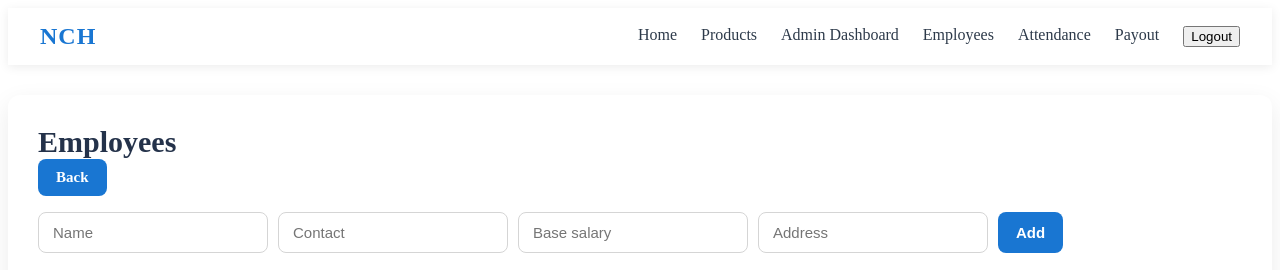
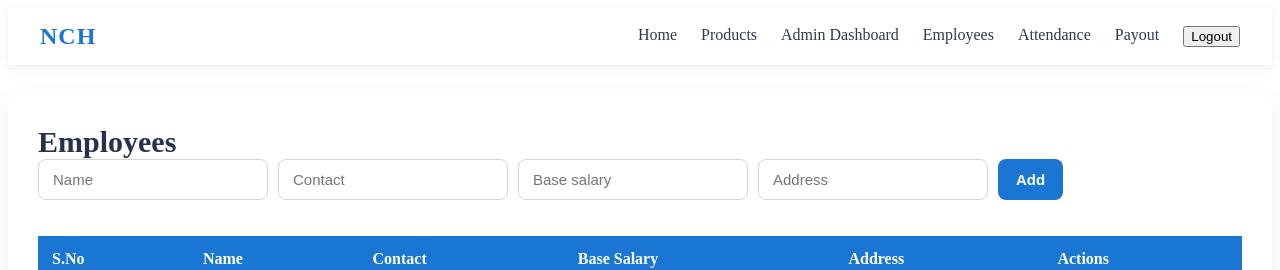
Before and after one commit to suhaibdev/NCH-frontend, a React app: page /admin/employees in a window 1280 px wide. Shown: the top 270 px of the page. Built offline with nearby package versions, Linux system fonts and the light colour scheme; no server answers; sample sign-in values are in the browser's storage; the HTML template or start-up script is replaced by a standard one.

Commit message:
Add JWT authentication and admin dashboard

```diff
--- a/src/pages/Employees/EmployeesPage.jsx
+++ b/src/pages/Employees/EmployeesPage.jsx
@@ -1,5 +1,4 @@
 import React, { useState, useEffect } from 'react';
-import { Link } from 'react-router-dom';
 import api from '../../config/axios';
 
 import '../AdminCommon.css';
@@ -36,9 +35,9 @@ const EmployeesPage = () => {
     setName('');
     setContactNumber('');
     setBaseDailySalary('');
-    fetchEmployees();
     setAddress('');
     setEditId(null);
+
     fetchEmployees();
   };
   const handleEdit = (emp) => {
@@ -63,9 +62,6 @@ const EmployeesPage = () => {
   return (
     <div className="ep-container">
       <h2 className="ep-title">Employees</h2>
-      <Link to="/admin/dashboard" className="ep-btn ep-btn-primary" style={{ marginBottom: '16px', display: 'inline-block', textDecoration: 'none' }}>
-        Back
-      </Link>
       <div style={{ display: 'flex', flexWrap: 'wrap', gap: '10px', marginBottom: '16px' }}>
         <input
           value={name}
```
